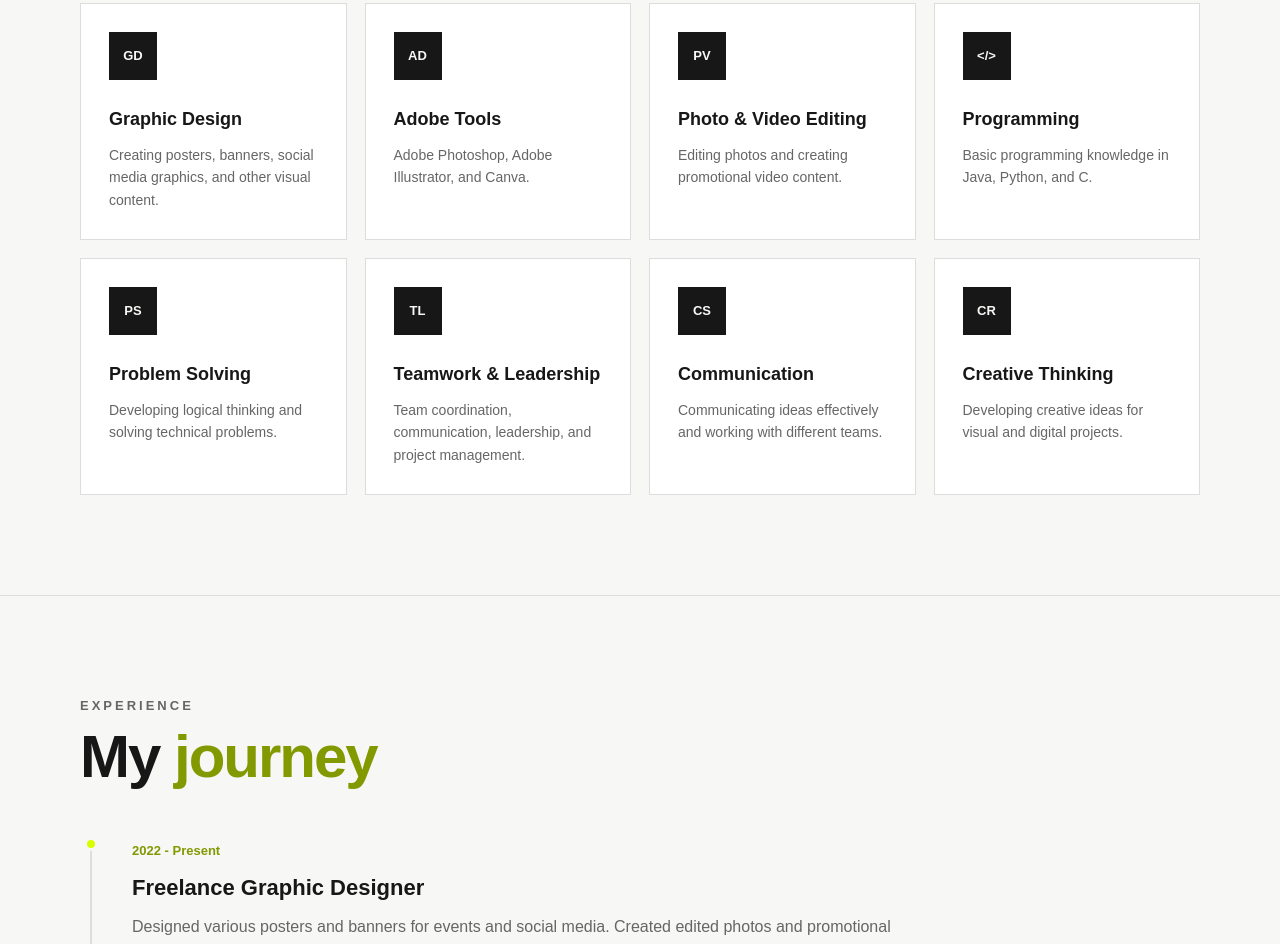
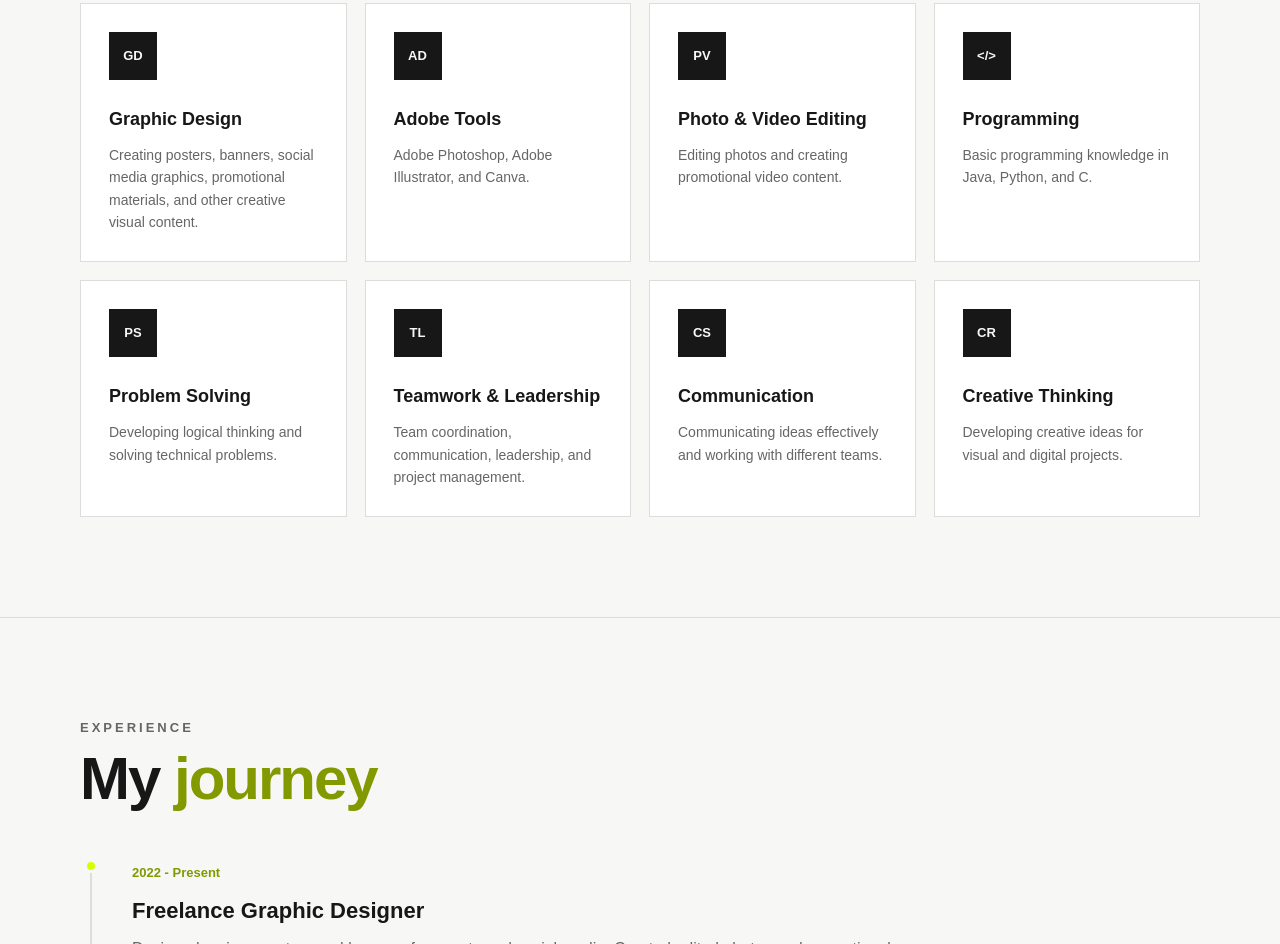
Before and after one commit to mrjis222-web/MD_Jawad_Alam_Portfolio_CSE471, a plain HTML site: page index.html in a window 1280 px wide. Shown: the part 1578-2522 px from the top of the page. Drawn offline with Linux system fonts and the light colour scheme.

Commit message:
Improve skills section

```diff
--- a/index.html
+++ b/index.html
@@ -256,10 +256,11 @@
                             Graphic Design
                         </h3>
 
-                        <p>
-                            Creating posters, banners, social media graphics,
-                            and other visual content.
-                        </p>
+                       <p>
+    Creating posters, banners, social media graphics,
+    promotional materials, and other creative visual content.
+</p>
+
 
                     </div>
 
```
